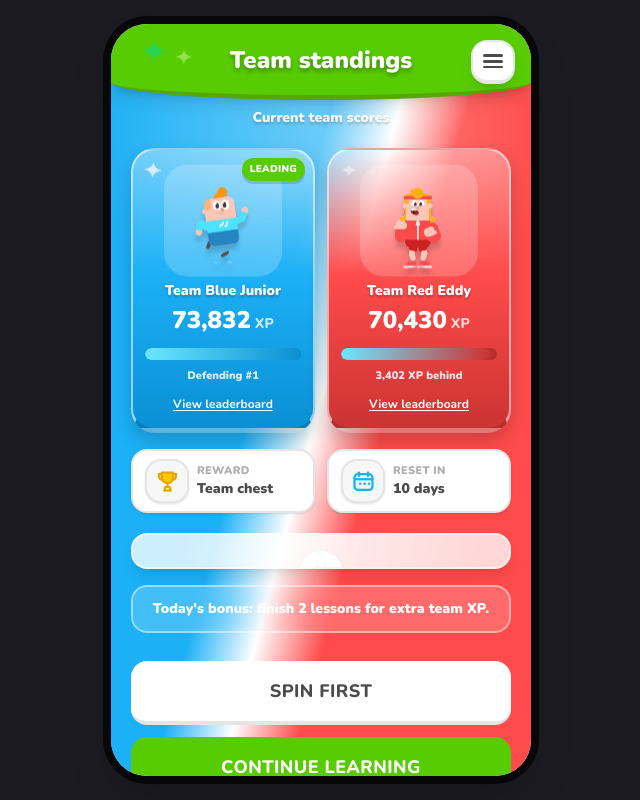
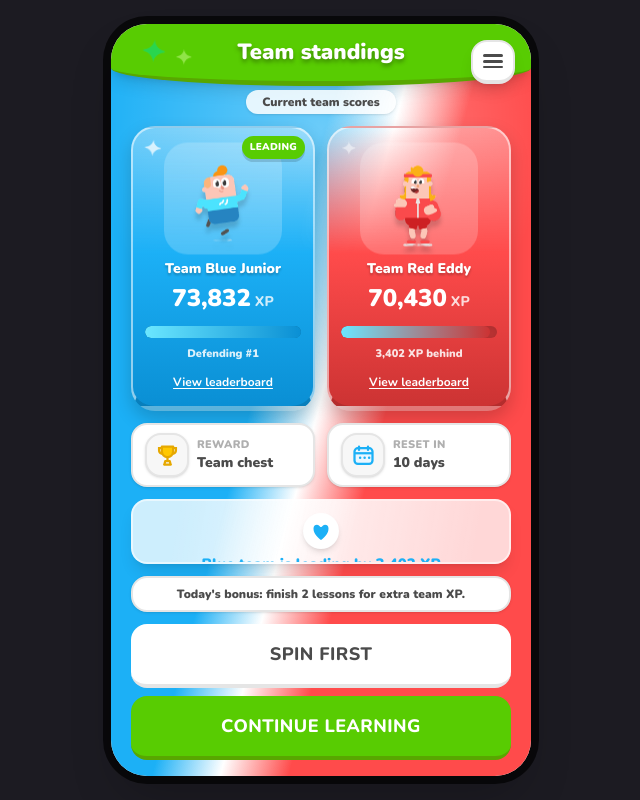
Before and after one commit to Thijn-Opperman/team-contest---thijn, a Next.js app: page /team/standings in a window 1280 px wide. Shown: the whole page, without its empty margins (319-959 px from the left). Built offline with nearby package versions, Linux system fonts and the light colour scheme.

Commit message:
Versie 3
Pagina scrollbaar weg gehaald. Wil iedere pagina 1 page hebben.

```diff
--- a/app/page.tsx
+++ b/app/page.tsx
@@ -6,9 +6,7 @@ import { COLORS } from "@/src/features/teamCompetition/constants/teamColors";
 import { DuoButton } from "@/src/features/teamCompetition/components/DuoButton";
 
 /**
- * Main home tab. First-time visitors (no `hasBeenAssigned` flag) are sent
- * straight into the Team Competition flow; returning users get a colorful hub
- * showing their team with quick links into each screen.
+ * Minimal landing page for the Team Competition flow.
  */
 export default function Home() {
   const router = useRouter();
@@ -18,8 +16,8 @@ export default function Home() {
   }
 
   return (
-    <main className="flex min-h-[100dvh] flex-1 justify-center bg-[#F7F7F7]">
-      <div className="duo-screen-in flex w-full max-w-[420px] flex-col items-center justify-center px-6 pb-10 pt-10 text-center">
+    <main className="flex h-[100dvh] flex-1 justify-center overflow-hidden bg-[#F7F7F7]">
+      <div className="duo-screen-in flex h-full w-full max-w-[420px] flex-col items-center justify-center px-6 pb-10 pt-10 text-center">
         <div
           className="duo-rise relative flex h-64 w-64 items-center justify-center rounded-full"
           style={{
--- a/src/features/teamCompetition/components/PodiumRow.tsx
+++ b/src/features/teamCompetition/components/PodiumRow.tsx
@@ -11,7 +11,7 @@ interface PodiumAvatarProps {
   accentColor?: string;
 }
 
-const SIZES: Record<1 | 2 | 3, number> = { 1: 66, 2: 54, 3: 54 };
+const SIZES: Record<1 | 2 | 3, number> = { 1: 58, 2: 48, 3: 48 };
 const POP_DELAY: Record<1 | 2 | 3, number> = { 1: 120, 2: 0, 3: 240 };
 
 function Avatar({
@@ -63,7 +63,7 @@ export function PodiumRow({
     <div className="flex flex-col items-center">
       <div className="duo-pop relative" style={{ animationDelay: `${delay}ms` }}>
         {place === 1 && (
-          <div className="absolute -top-6 left-1/2 -translate-x-1/2 text-xl drop-shadow-md">
+          <div className="absolute -top-5 left-1/2 -translate-x-1/2 text-lg drop-shadow-md">
             👑
           </div>
         )}
@@ -79,13 +79,13 @@ export function PodiumRow({
         </span>
       </div>
       <div
-        className="duo-rise mt-2 text-center text-[13px] font-black leading-tight text-white drop-shadow-[0_2px_1px_rgba(0,0,0,0.25)]"
+        className="duo-rise mt-1.5 text-center text-[12px] font-black leading-tight text-white drop-shadow-[0_2px_1px_rgba(0,0,0,0.25)]"
         style={{ animationDelay: `${delay + 150}ms` }}
       >
         {entry.name}
       </div>
       <div
-        className="duo-rise text-[11px] font-black text-white/85 tabular-nums"
+        className="duo-rise text-[10px] font-black text-white/85 tabular-nums"
         style={{ animationDelay: `${delay + 220}ms` }}
       >
         +{formatXP(animatedXP)} XP
--- a/src/features/teamCompetition/components/ScreenShell.tsx
+++ b/src/features/teamCompetition/components/ScreenShell.tsx
@@ -9,8 +9,9 @@ interface ScreenShellProps {
 }
 
 /**
- * Full-bleed colored surface for a single screen. Fills the scrollable content
- * area provided by the navigator (which owns the device column + bottom nav).
+ * Full-bleed colored surface for a single screen. It fills exactly one mobile
+ * viewport inside the navigator, so screens behave like app pages instead of
+ * long web pages.
  */
 export function ScreenShell({
   background,
@@ -19,13 +20,8 @@ export function ScreenShell({
   style,
 }: ScreenShellProps) {
   return (
-    // NOTE: no `flex-1` and no vertical `overflow-hidden` here. As a flex child,
-    // `overflow-hidden` would force min-height:0 and let the panel shrink below
-    // its content (clipping the CTA behind the nav). Instead we use `min-h-full`
-    // so short screens fill the viewport while tall screens grow and let the
-    // parent <main> scroll. `overflow-x-clip` keeps decorative blobs in bounds.
     <div
-      className={`relative flex min-h-full w-full flex-col overflow-x-clip ${className}`}
+      className={`relative flex h-full min-h-0 w-full flex-col overflow-hidden ${className}`}
       style={{ background, ...style }}
     >
       {children}
--- a/src/features/teamCompetition/navigation/TeamCompetitionNavigator.tsx
+++ b/src/features/teamCompetition/navigation/TeamCompetitionNavigator.tsx
@@ -42,14 +42,15 @@ export function useTeamNavigation() {
 
 /**
  * Modal-style wrapper for the whole flow. Centers the mobile "device" column on
- * larger screens, scrolls the active screen, and overlays a collapsible
- * top-right navigation menu so the user can hop between screens at any time.
+ * larger screens and overlays a collapsible top-right navigation menu so the
+ * user can hop between screens at any time. Screens are intentionally locked to
+ * one viewport: no vertical page scroll, like a mobile app screen.
  */
 export function TeamCompetitionNavigator({ children }: { children: ReactNode }) {
   return (
     <div className="flex min-h-[100dvh] w-full justify-center bg-[#1c1b22] sm:py-6">
       <div className="relative flex h-[100dvh] w-full max-w-[420px] flex-col overflow-hidden bg-white shadow-2xl sm:h-[min(880px,calc(100dvh-48px))] sm:rounded-[2.25rem] sm:ring-8 sm:ring-black/70">
-        <main className="relative flex min-h-0 flex-1 flex-col overflow-y-auto overscroll-contain">
+        <main className="relative flex min-h-0 flex-1 flex-col overflow-hidden">
           {children}
         </main>
         <TopNav />
--- a/src/features/teamCompetition/screens/TeamStandingsScreen.tsx
+++ b/src/features/teamCompetition/screens/TeamStandingsScreen.tsx
@@ -22,9 +22,9 @@ const BACKGROUND = `
 
 function TitleRibbon() {
   return (
-    <div className="relative mx-[-20px] h-[88px] shrink-0">
+    <div className="relative mx-[-20px] h-[70px] shrink-0">
       <div
-        className="absolute inset-x-0 top-0 flex h-[76px] items-center justify-center gap-3 shadow-lg"
+        className="absolute inset-x-0 top-0 flex h-[62px] items-center justify-center gap-3 shadow-lg"
         style={{
           background: COLORS.green,
           borderBottom: `5px solid ${COLORS.greenBorder}`,
@@ -39,7 +39,7 @@ function TitleRibbon() {
           delayMs={450}
           className="absolute left-16 top-6"
         />
-        <h1 className="text-[24px] font-black text-white drop-shadow-[0_3px_2px_rgba(0,0,0,0.32)]">
+        <h1 className="text-[22px] font-black text-white drop-shadow-[0_3px_2px_rgba(0,0,0,0.32)]">
           Team standings
         </h1>
         <Sparkle
@@ -182,11 +182,11 @@ export function TeamStandingsScreen({
 
   return (
     <ScreenShell background={BACKGROUND}>
-      <div className="flex min-h-full flex-1 flex-col px-5">
+      <div className="flex h-full min-h-0 flex-col px-5">
         <TitleRibbon />
 
         <div
-          className="duo-rise -mt-1 text-center text-sm font-black text-white/90 drop-shadow-[0_2px_1px_rgba(0,0,0,0.22)]"
+          className="duo-rise mx-auto -mt-1 rounded-full bg-white/85 px-4 py-1 text-center text-xs font-black text-[#4B4B4B] shadow-sm"
           style={{ animationDelay: "80ms" }}
         >
           Current team scores
@@ -194,7 +194,7 @@ export function TeamStandingsScreen({
 
         {/* Team cards */}
         <div
-          className="duo-rise mt-5 flex items-stretch gap-3"
+          className="duo-rise mt-3 flex items-stretch gap-3"
           style={{ animationDelay: "120ms" }}
         >
           <TeamCard
@@ -217,22 +217,22 @@ export function TeamStandingsScreen({
           />
         </div>
 
-        <div className="mt-4 flex gap-3">
+        <div className="mt-3 flex gap-3">
           <InfoChip icon={<TrophyIcon />} label="Reward" value="Team chest" />
           <InfoChip icon={<CalendarIcon />} label="Reset in" value="10 days" />
         </div>
 
         {/* Leading team banner */}
         <div
-          className="duo-rise relative mt-5 overflow-hidden rounded-2xl border-2 border-white/55 px-5 py-4 text-center shadow-lg"
+          className="duo-rise relative mt-3 overflow-hidden rounded-2xl border-2 border-white/55 px-4 py-3 text-center shadow-lg"
           style={{ background: "rgba(255,255,255,0.78)", animationDelay: "260ms" }}
         >
           <span className="duo-shimmer pointer-events-none absolute inset-0" />
-          <div className="relative mx-auto mb-2 flex h-11 w-11 items-center justify-center rounded-full bg-white shadow-md">
+          <div className="relative mx-auto mb-1 flex h-9 w-9 items-center justify-center rounded-full bg-white shadow-md">
             <HeartIcon color={leaderColor} />
           </div>
           <div
-            className="relative text-[17px] font-black tabular-nums"
+            className="relative text-[15px] font-black tabular-nums"
             style={{ color: leaderColor }}
           >
             {leaderName} team is leading by {formatXP(animatedDiff)} XP
@@ -246,14 +246,14 @@ export function TeamStandingsScreen({
         </div>
 
         <div
-          className="duo-rise mt-4 rounded-2xl border-2 border-white/45 bg-white/18 px-4 py-3 text-center text-sm font-black text-white backdrop-blur-sm"
+          className="duo-rise mt-3 rounded-2xl border-2 border-[#E5E5E5] bg-white px-4 py-2 text-center text-xs font-black text-[#4B4B4B] shadow-sm"
           style={{ animationDelay: "330ms" }}
         >
           Today&apos;s bonus: finish 2 lessons for extra team XP.
         </div>
 
         <div
-          className="duo-rise mt-auto flex flex-col gap-3 pt-7 pb-6"
+          className="duo-rise mt-auto flex flex-col gap-2 pt-3 pb-4"
           style={{ animationDelay: "360ms" }}
         >
           <DuoButton
```
Also changed, not shown: src/features/teamCompetition/screens/TeamLeaderboardScreen.tsx (+12 -12 lines), src/features/teamCompetition/screens/TeamWelcomeScreen.tsx (+12 -12 lines), 1 other file (tests, documents, lock files or other folders).
